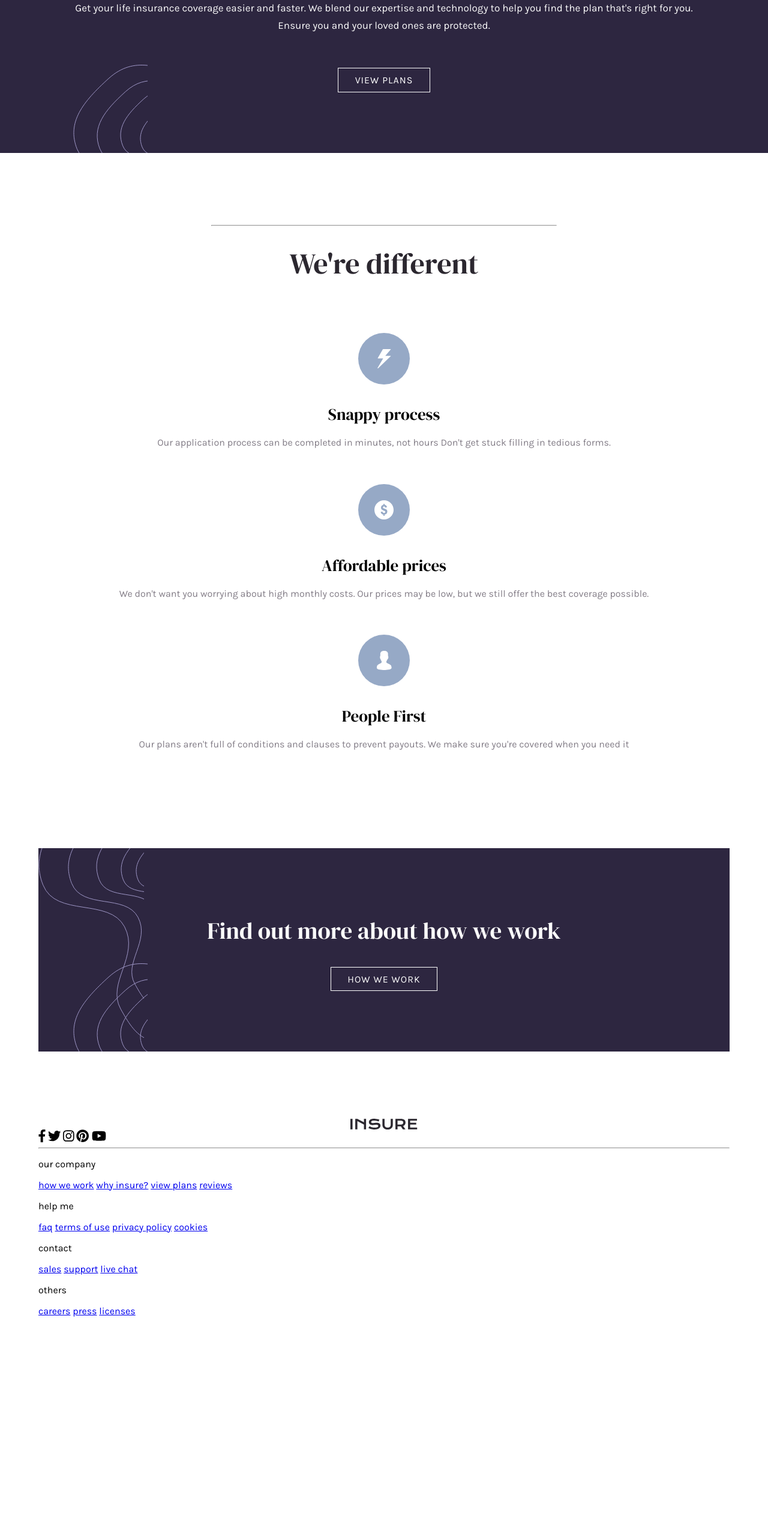
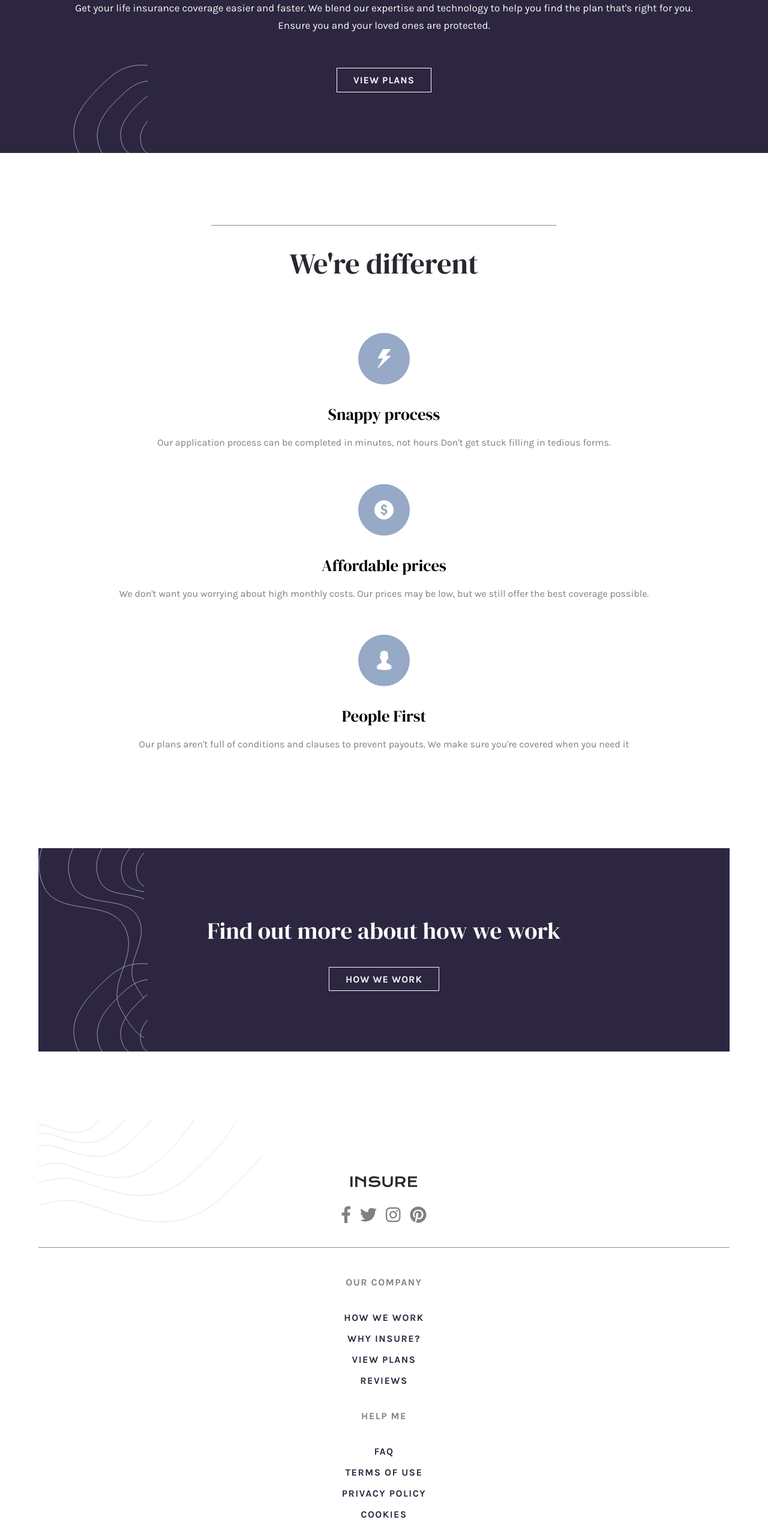
Before and after one commit to mahin-abdullah/Insure, a plain HTML site: page index.html in a window 1280 px wide. Shown: the part 1556-4100 px from the top of the page at 60% size. Before the commit the page ends 3751 px from the top, so only its background shows below. Drawn offline with Linux system fonts and the light colour scheme.

Commit message:
Added the footer for mobile versions.

```diff
--- a/index.html
+++ b/index.html
@@ -115,6 +115,7 @@
     <!-- Footer -->
     <footer>
       <div class="container">
+        <div class="footer__wrapper">
           <div class="logo">
             <img src="dist/images/logo.svg" alt="logo">
           </div>
@@ -124,10 +125,9 @@
             <i class="fab fa-twitter fa-lg"><a href="#"></a></i>
             <i class="fab fa-instagram fa-lg"><a href="#"></a></i>
             <i class="fab fa-pinterest fa-lg"><a href="#"></a></i>
-          <i class="fab fa-youtube fa-lg"><a href="#"></a></i>
           </div>
-        <hr>
-
+          <hr class="hr__footer">
+        </div>
 
         <section class="footer__list col">
           <p class="footer__title">
--- a/scss/_footer.scss
+++ b/scss/_footer.scss
@@ -0,0 +1,56 @@
+footer {
+  margin: 0 0 4.5em 0;
+  .footer__wrapper {
+    background: url(/dist/images/bg-pattern-footer-mobile.svg);
+    background-repeat: no-repeat;
+  }
+
+  .logo {
+    padding: 6em 0 2em 0;
+  }
+
+  .social__icons {
+    text-align: center;
+
+    .fa-lg {
+      color: $gray-color;
+      margin: 0 0.21em;
+      font-size: 1.75em;
+    }
+
+    .fa-lg:hover,
+    .fa-lg:focus {
+      color: $vio-color;
+    }
+  }
+
+  .hr__footer {
+    margin: 2.5em 0 0.9em 0;
+    color: $white-color;
+  }
+
+  .footer__list {
+    display: flex;
+    flex-direction: column;
+    text-align: center;
+    text-transform: uppercase;
+    font-weight: 700;
+    letter-spacing: 1.5px;
+
+    .footer__title {
+      color: $gray-color;
+      margin: 2em 0;
+    }
+
+    .footer__item {
+      margin: 0.5em 0;
+      text-decoration: none;
+      color: $vio-color;
+    }
+
+    .footer__item:hover,
+    .footer__item:focus {
+      opacity: 75%;
+    }
+  }
+}
--- a/scss/_header.scss
+++ b/scss/_header.scss
@@ -57,10 +57,10 @@ header {
   width: 100%;
   margin: 0.8em 0 0 0;
   height: 100vh;
-  font-size: 20px;
+  font-size: 18px;
   transform: scale(1, 0);
   transform-origin: top;
-  transition: transform 400ms ease-in-out;
+  transition: transform 380ms ease-in-out;
 }
 
 .wrapper__nav {
--- a/scss/_hero.scss
+++ b/scss/_hero.scss
@@ -33,31 +33,4 @@
     line-height: 1.7;
     padding: 0 0 2em 0;
   }
-
-  .global__wrapper--btm {
-    background: url(/dist/images/bg-pattern-intro-right-mobile.svg);
-    background-repeat: no-repeat;
-  }
-
-  .global__item--btn {
-    font-family: $font-secondary;
-    text-align: center;
-    padding: 1em 0 7em 0;
-
-    .global__link.btn {
-      color: #fff;
-      text-decoration: none;
-      text-transform: uppercase;
-      border: 1.5px solid $white-color;
-      padding: 0.6em 1.7em;
-      transition: all 350ms ease-in-out;
-      letter-spacing: 1px;
-    }
-
-    .global__link.btn:hover,
-    .global__link.btn:focus {
-      padding: 0.6em 2.3em;
-      letter-spacing: 2px;
-    }
-  }
 }
--- a/scss/_presets.scss
+++ b/scss/_presets.scss
@@ -51,6 +51,7 @@ h6 {
     padding: 0.6em 1.7em;
     transition: all 350ms ease-in-out;
     letter-spacing: 1px;
+    font-weight: 700;
   }
 
   .global__link.btn:hover,
```
Also changed, not shown: dist/css/main.min.css, 1 other file. Lines whose indentation alone changed are shown as unchanged.
